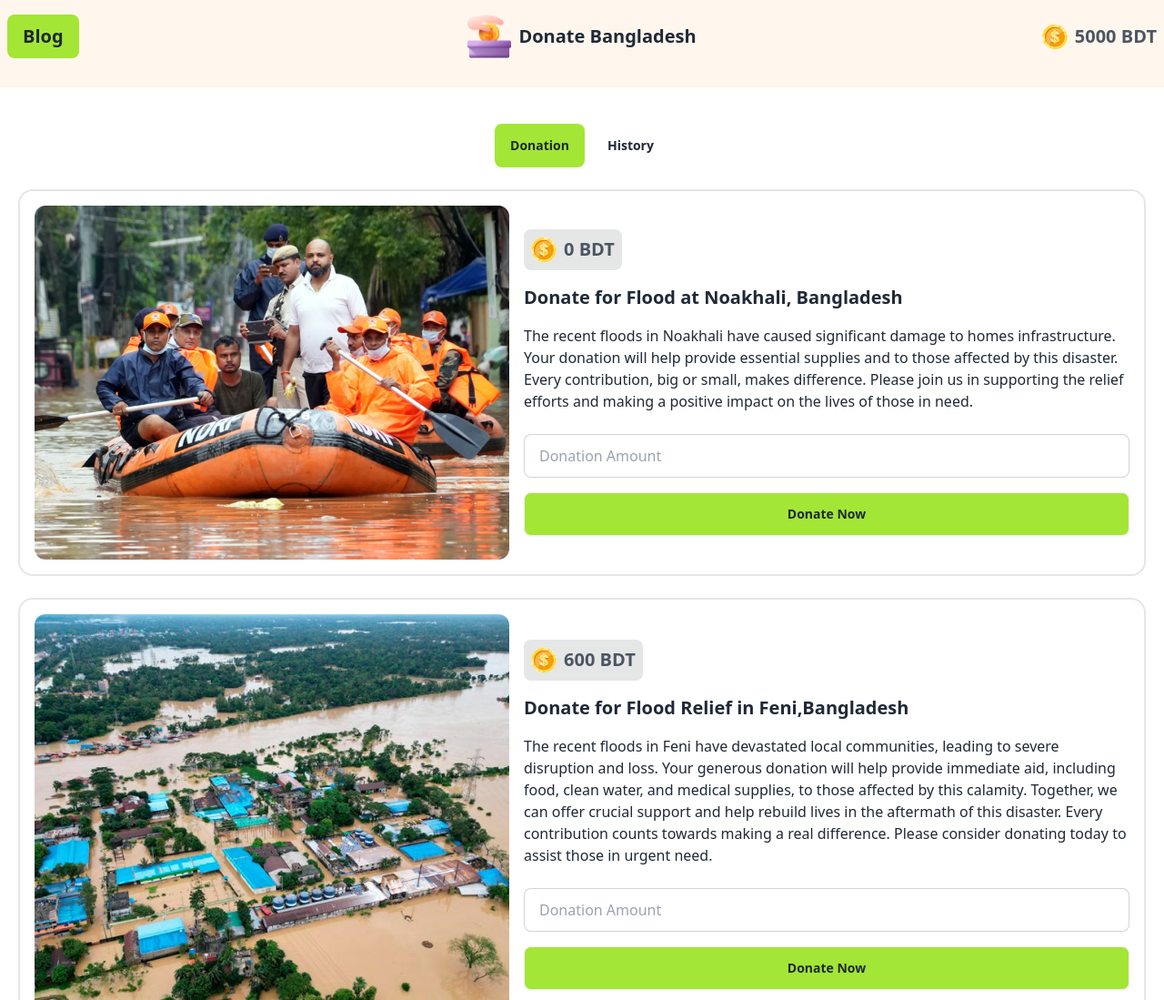
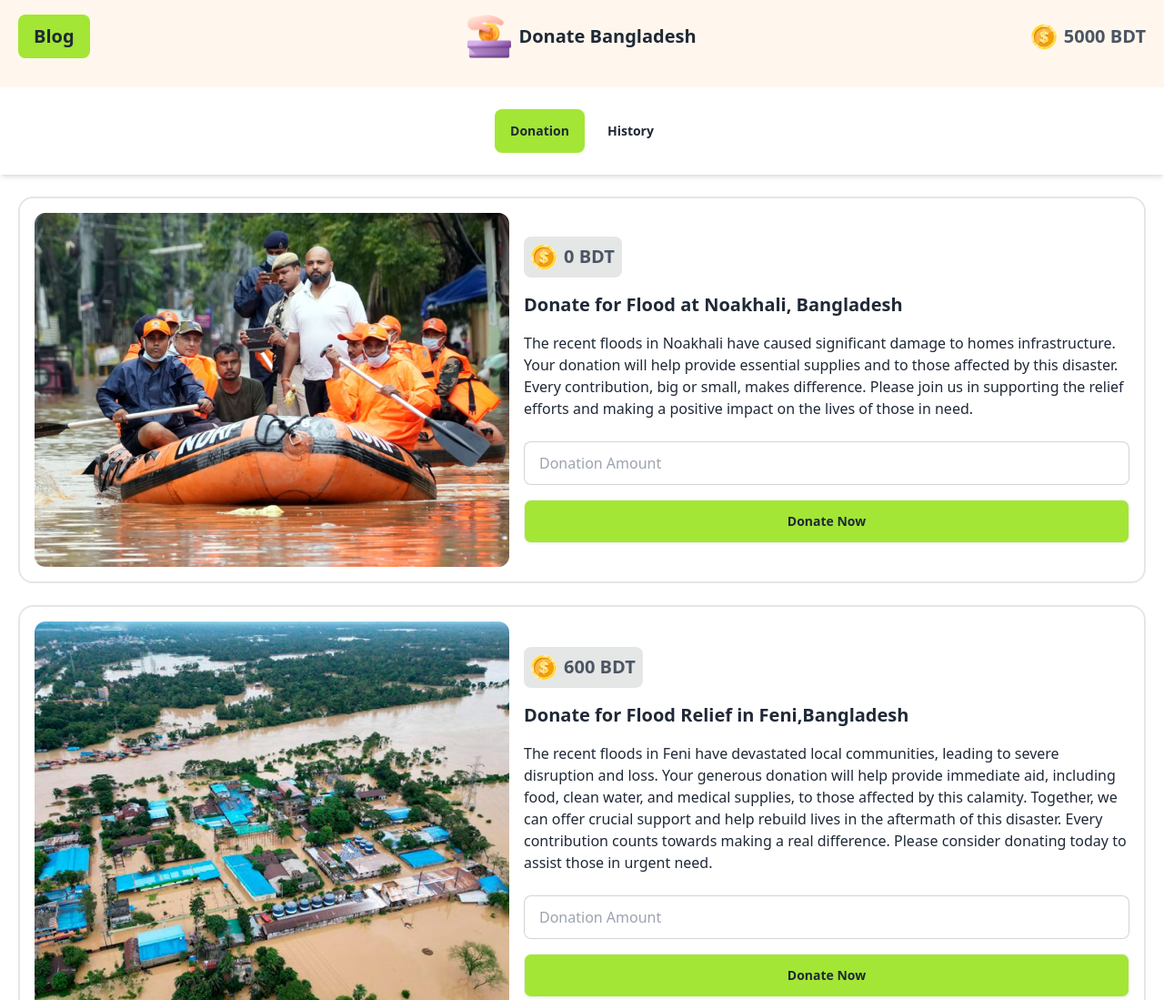
Before and after one commit to Minhajh2o/Donate-BD, a plain HTML site: page index.html in a window 1280 px wide. Shown: the top 1099 px of the page at 91% size. Drawn offline with nearby package versions, Linux system fonts and the light colour scheme.

Commit message:
footer and sticky header added

```diff
--- a/index.html
+++ b/index.html
@@ -9,11 +9,11 @@
     <script src="https://cdn.tailwindcss.com"></script>
 </head>
 <body>
-    <header>
+    <header class="sticky top-0 z-50 shadow-md">
         <!-- navbar -->
         <nav>
-            <div class="navbar bg-orange-50 pt-4 pb-8">
-                <div class="navbar-start">
+            <div class="navbar bg-orange-50 pt-4 px-5 pb-8">
+                <div class="navbar-start hidden md:block">
                     <a class="btn btn-ghost text-xl bg-lime-400">Blog</a>
                 </div>
                 <div class="navbar-center space-x-2">
@@ -26,13 +26,13 @@
                 </div>
             </div>
             <!-- donation, history button -->
-            <div class="flex justify-center space-x-2 mt-10 mb-6">
+            <div class="flex justify-center space-x-2 py-6 bg-white bg-opacity-70 backdrop-blur-lg">
                 <a class="btn btn-ghost bg-lime-400">Donation</a>
                 <a class="btn btn-ghost">History</a>
             </div>
         </nav>
     </header>
-    <main class="space-y-6">
+    <main class="space-y-6 pt-6 pb-24">
         <!-- Noakhali section -->
         <div class="flex w-full flex-col px-5">
             <div class="hero border-2 border-base-300 max-w-fit mx-auto rounded-2xl">
@@ -57,7 +57,8 @@
                             need.
                         </p>
                         <!-- input field -->
-                        <input type="text" id="noakhali-input-amount" placeholder="Donation Amount" class="input input-bordered w-full" />
+                        <input type="text" id="noakhali-input-amount" placeholder="Donation Amount"
+                            class="input input-bordered w-full" />
                         <!-- donate button -->
                         <button id="noakhali-donation-btn" class="btn  bg-lime-400">Donate Now</button>
                     </div>
@@ -81,10 +82,16 @@
                         <h1 class="text-xl font-bold">Donate for Flood Relief in Feni,Bangladesh</h1>
                         <!-- description -->
                         <p class="pb-2">
-                            The recent floods in Feni have devastated local communities, leading to severe disruption and loss. Your generous donation will help provide immediate aid, including food, clean water, and medical supplies, to those affected by this calamity. Together, we can offer crucial support and help rebuild lives in the aftermath of this disaster. Every contribution counts towards making a real difference. Please consider donating today to assist those in urgent need.
+                            The recent floods in Feni have devastated local communities, leading to severe disruption
+                            and loss. Your generous donation will help provide immediate aid, including food, clean
+                            water, and medical supplies, to those affected by this calamity. Together, we can offer
+                            crucial support and help rebuild lives in the aftermath of this disaster. Every contribution
+                            counts towards making a real difference. Please consider donating today to assist those in
+                            urgent need.
                         </p>
                         <!-- input field -->
-                        <input type="text" placeholder="Donation Amount" id="feni-input-amount" class="input input-bordered w-full" />
+                        <input type="text" placeholder="Donation Amount" id="feni-input-amount"
+                            class="input input-bordered w-full" />
                         <!-- donate button -->
                         <button id="feni-donation-btn" class="btn bg-lime-400">Donate Now</button>
                     </div>
@@ -108,10 +115,16 @@
                         <h1 class="text-xl font-bold">Aid for Injured in the Quota Movement</h1>
                         <!-- description -->
                         <p class="pb-2">
-                            The recent Quota movement has resulted in numerous injuries and significant hardship for many individuals. Your support is crucial in providing medical assistance, rehabilitation, and necessary supplies to those affected. By contributing, you help ensure that injured individuals receive the care and support they need during this challenging time. Every donation plays a vital role in alleviating their suffering and aiding in their recovery. Please consider making a donation to support these brave individuals in their time of need.
+                            The recent Quota movement has resulted in numerous injuries and significant hardship for
+                            many individuals. Your support is crucial in providing medical assistance, rehabilitation,
+                            and necessary supplies to those affected. By contributing, you help ensure that injured
+                            individuals receive the care and support they need during this challenging time. Every
+                            donation plays a vital role in alleviating their suffering and aiding in their recovery.
+                            Please consider making a donation to support these brave individuals in their time of need.
                         </p>
                         <!-- input field -->
-                        <input type="text" placeholder="Donation Amount" id="quota-movement-input-amount" class="input input-bordered w-full" />
+                        <input type="text" placeholder="Donation Amount" id="quota-movement-input-amount"
+                            class="input input-bordered w-full" />
                         <!-- donate button -->
                         <button id="quota-movement-donation-btn" class="btn bg-lime-400">Donate Now</button>
                     </div>
@@ -119,6 +132,6 @@
             </div>
         </div>
     </main>
-    <footer></footer>
+    <footer class="h-24 bg-orange-50"></footer>
 </body>
 </html>
```
